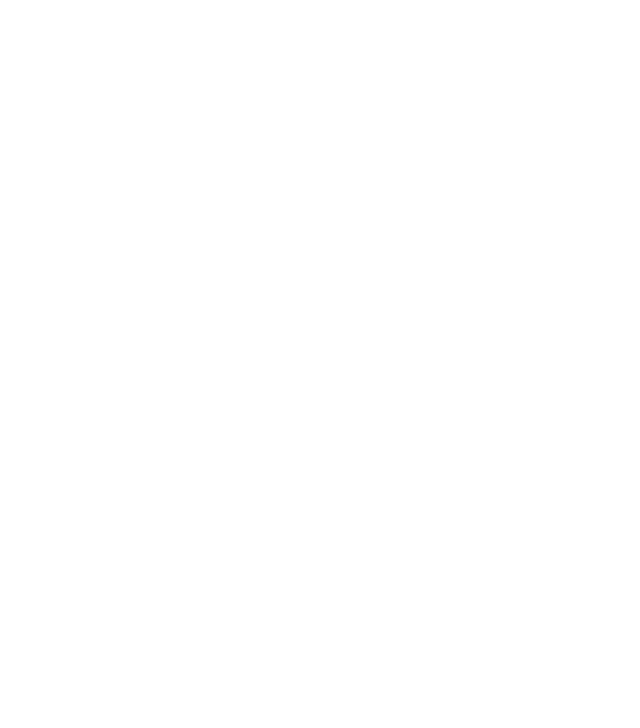
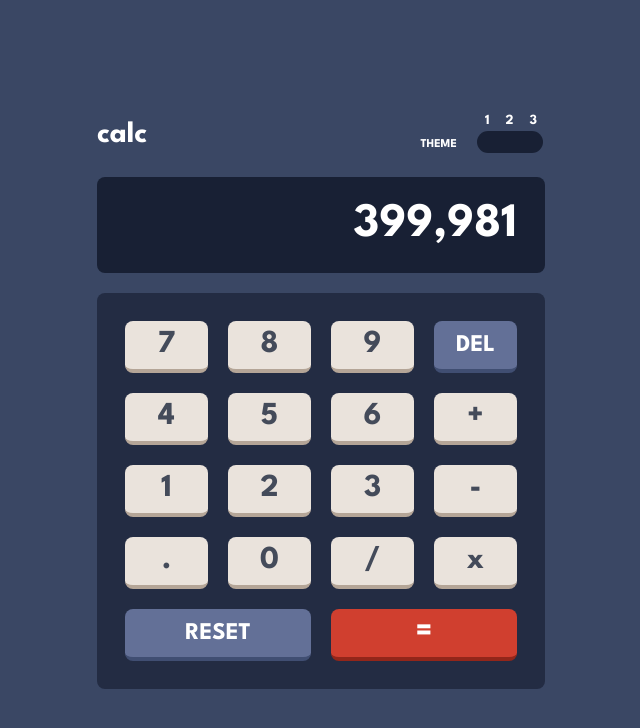
Before and after one commit to payman-hoseini/calculator-app, a Next.js app: page / in a window 1280 px wide. Shown: the top 728 px of the page, without its empty margins (319-959 px from the left). Built offline with nearby package versions, Linux system fonts and the light colour scheme.

Commit message:
create css 70%

```diff
--- a/src/app/globals.css
+++ b/src/app/globals.css
@@ -19,6 +19,16 @@
   --key-active-back : hsl(30, 25%, 89%);
   --key-active-shadow: hsl(28, 16%, 65%);
   --text : hsl(221, 14%, 31%);
+  --text-two : hsl(0, 0%, 100%);
+  .switch-toggle {
+    float: left;
+    background: var(--bg-screen);
+    border-radius: 9999px;
+    padding: 3px;
+  };
+  .switch-toggle input:checked + label {
+    background: var(--key-equal-btn);
+  }
 }
 .theme_two {
   --bg-main: hsl(0, 0%, 90%);
@@ -31,6 +41,16 @@
   --key-active-back : hsl(45, 7%, 89%);
   --key-active-shadow: hsl(35, 11%, 61%);
   --text : hsl(60, 10%, 19%);
+  --text-two : hsl(0, 0%, 100%);
+  .switch-toggle {
+    float: left;
+    background: var(--bg-screen);
+    border-radius: 9999px;
+    padding: 3px;
+  };
+  .switch-toggle input:checked + label {
+    background: var(--key-equal-btn);
+  }
 }
 .theme_three {
   --bg-main: hsl(268, 75%, 9%);
@@ -43,5 +63,26 @@
   --key-active-back : hsl(268, 47%, 21%);
   --key-active-shadow: hsl(290, 70%, 36%);
   --text : hsl(52, 100%, 62%);
-  --text-equal : hsl(198, 20%, 13%)
+  --text-two : hsl(0, 0%, 100%);
+  --text-equal : hsl(198, 20%, 13%);
+  .switch-toggle {
+    float: left;
+    background: var(--bg-screen);
+    border-radius: 9999px;
+    padding: 3px;
+  };
+  .switch-toggle input:checked + label {
+    background: var(--key-equal-btn);
+  }
 }
+
+.switch-toggle input {
+ position: absolute;
+ opacity: 0;
+}
+.switch-toggle input + label {
+ padding: 8px;
+ border-radius: 9999px;
+ float:left;
+ cursor: pointer;
+}
--- a/src/app/page.tsx
+++ b/src/app/page.tsx
@@ -3,6 +3,92 @@
 export default function Home() {
   return (
     <>
+      <main className="theme_one bg-main_background h-screen w-screen grid place-content-center">
+        <div className="max-w-md w-[960px] mx-auto">
+            <div className="flex items-end justify-between">
+                <h1 className="text-text-two font-LeagueSpartan text-3xl">calc</h1>
+                <div className="flex items-end space-x-5">
+                  <p className="font-LeagueSpartan text-text-two text-xs">THEME</p>
+                  <div>
+                    <div className="font-LeagueSpartan text-text-two text-sm space-x-4 px-2">
+                      <span>1</span>
+                      <span>2</span>
+                      <span>3</span>
+                    </div>
+                    <div className="switch-toggle space-x-1 switch-3 switch-candy">
+                      <input id="on" name="state-d" type="radio" />
+                      <label htmlFor="on"></label>
+
+                      <input id="na" name="state-d" type="radio" />
+                      <label htmlFor="na" ></label>
+
+                      <input id="off" name="state-d" type="radio" />
+                      <label htmlFor="off"></label>
+                    </div>
+                  </div>
+                </div>
+            </div>
+            <div className="bg-screen_background mt-6 rounded-lg flex items-center py-12 relative">
+              <p className="text-text-two font-LeagueSpartan text-5xl right-7 absolute">399,981</p>
+            </div>
+            <div className="grid grid-cols-4 gap-5 bg-keypad_background p-7 mt-5 rounded-lg">
+              <div className="bg-key-active-back rounded-lg border-b-4 border-b-key-active-shadow flex justify-center">
+                <p className="font-LeagueSpartan text-[32px] text-text">7</p>
+              </div>
+              <div className="bg-key-active-back rounded-lg border-b-4 border-b-key-active-shadow flex justify-center">
+                <p className="font-LeagueSpartan text-[32px] text-text">8</p>
+              </div>
+              <div className="bg-key-active-back rounded-lg border-b-4 border-b-key-active-shadow flex justify-center">
+                <p className="font-LeagueSpartan text-[32px] text-text">9</p>
+              </div>
+              <div className="bg-key_background rounded-lg border-b-4 border-b-key_shadow flex justify-center items-center">
+                <p className="font-LeagueSpartan text-2xl text-text-two">DEL</p>
+              </div>
+              <div className="bg-key-active-back rounded-lg border-b-4 border-b-key-active-shadow flex justify-center">
+                <p className="font-LeagueSpartan text-[32px] text-text">4</p>
+              </div>
+              <div className="bg-key-active-back rounded-lg border-b-4 border-b-key-active-shadow flex justify-center">
+                <p className="font-LeagueSpartan text-[32px] text-text">5</p>
+              </div>
+              <div className="bg-key-active-back rounded-lg border-b-4 border-b-key-active-shadow flex justify-center">
+                <p className="font-LeagueSpartan text-[32px] text-text">6</p>
+              </div>
+              <div className="bg-key-active-back rounded-lg border-b-4 border-b-key-active-shadow flex justify-center">
+                <p className="font-LeagueSpartan text-[32px] text-text">+</p>
+              </div>
+              <div className="bg-key-active-back rounded-lg border-b-4 border-b-key-active-shadow flex justify-center">
+                <p className="font-LeagueSpartan text-[32px] text-text">1</p>
+              </div>
+              <div className="bg-key-active-back rounded-lg border-b-4 border-b-key-active-shadow flex justify-center">
+                <p className="font-LeagueSpartan text-[32px] text-text">2</p>
+              </div>
+              <div className="bg-key-active-back rounded-lg border-b-4 border-b-key-active-shadow flex justify-center">
+                <p className="font-LeagueSpartan text-[32px] text-text">3</p>
+              </div>
+              <div className="bg-key-active-back rounded-lg border-b-4 border-b-key-active-shadow flex justify-center">
+                <p className="font-LeagueSpartan text-[32px] text-text">-</p>
+              </div>
+              <div className="bg-key-active-back rounded-lg border-b-4 border-b-key-active-shadow flex justify-center">
+                <p className="font-LeagueSpartan text-[32px] text-text">.</p>
+              </div>
+              <div className="bg-key-active-back rounded-lg border-b-4 border-b-key-active-shadow flex justify-center">
+                <p className="font-LeagueSpartan text-[32px] text-text">0</p>
+              </div>
+              <div className="bg-key-active-back rounded-lg border-b-4 border-b-key-active-shadow flex justify-center">
+                <p className="font-LeagueSpartan text-[32px] text-text">/</p>
+              </div>
+              <div className="bg-key-active-back rounded-lg border-b-4 border-b-key-active-shadow flex justify-center">
+                <p className="font-LeagueSpartan text-[32px] text-text">x</p>
+              </div>
+              <div className="bg-key_background rounded-lg border-b-4 border-b-key_shadow flex justify-center items-center col-span-2">
+                <p className="font-LeagueSpartan text-2xl text-text-two">RESET</p>
+              </div>
+              <div className="bg-key-equal-btn rounded-lg border-b-4 border-b-key-equal-btn-shadow flex justify-center col-span-2">
+                <p className="font-LeagueSpartan text-[32px] text-text-two">=</p>
+              </div>
+            </div>
+        </div>
+      </main>
     </>
   );
 }
--- a/tailwind.config.ts
+++ b/tailwind.config.ts
@@ -19,6 +19,7 @@
           "key-active-back" : "var(--key-active-back)",
           "key-active-shadow" : "var(--key-active-shadow)",
           "text" : "var(--text)",
+          "text-two" : "var(--text-two)",
           "text-equal" : "var(--text-equal)",
       },
       fontFamily : {
```
